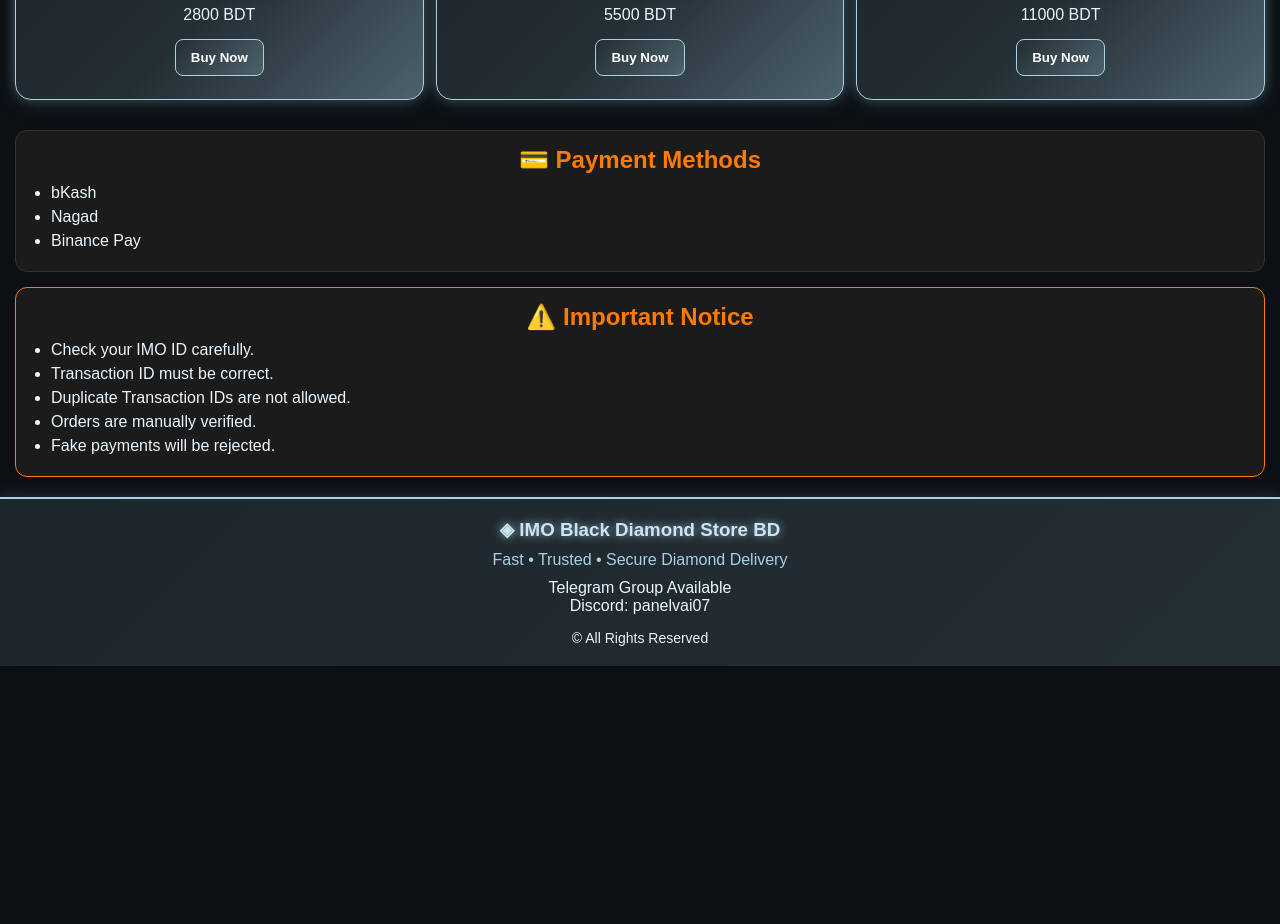
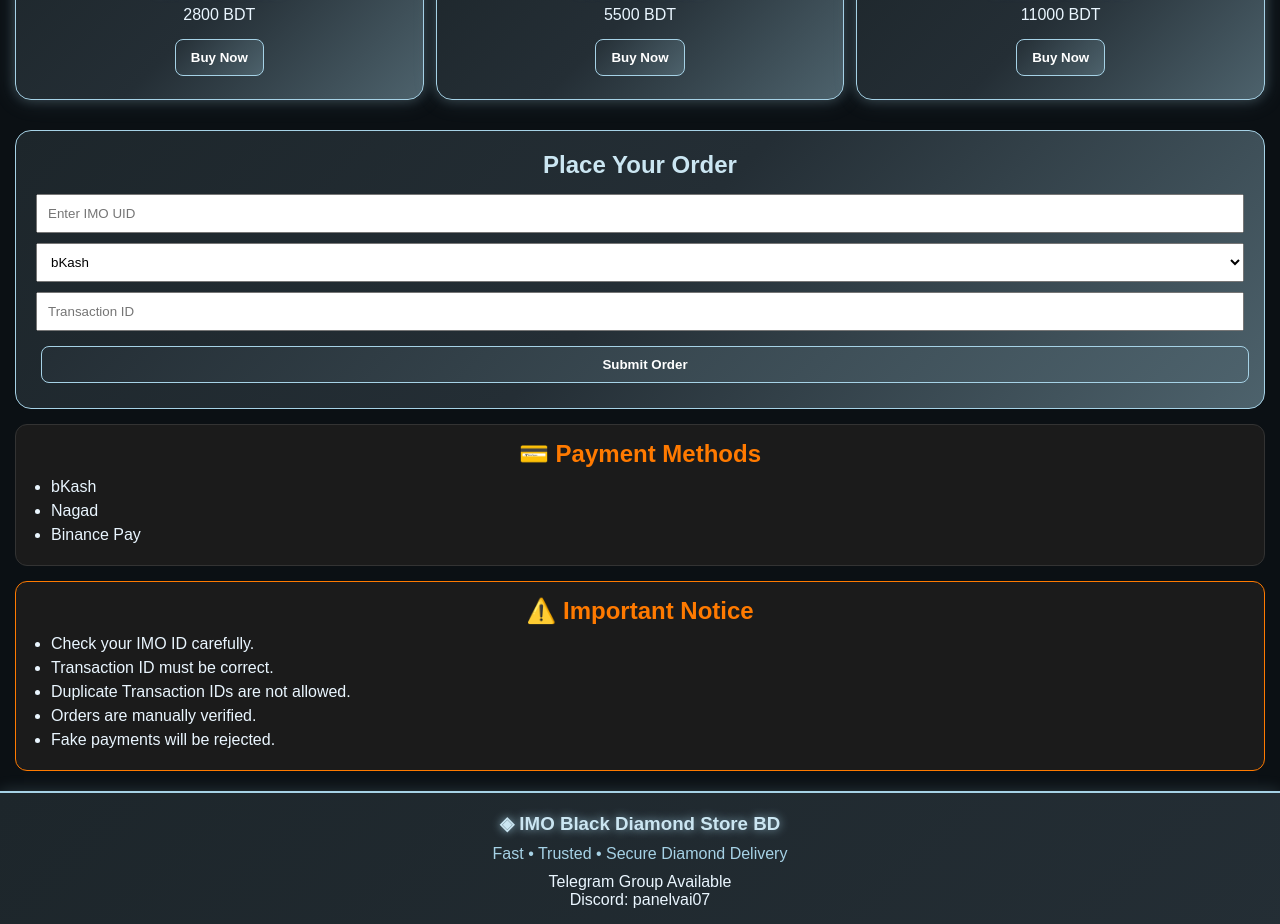
Before and after one commit to samirofficial0007/IMO-Diamond-Store-BD, a React (Vite) app in the folder client/: page / in a window 1280 px wide. Shown: the part 1420-2344 px from the top of the page. Before the commit the page ends 2086 px from the top, so only its background shows below. Built offline with nearby package versions, Linux system fonts and the light colour scheme.

Commit message:
Update Home.jsx

```diff
--- a/client/src/pages/Home.jsx
+++ b/client/src/pages/Home.jsx
@@ -4,6 +4,7 @@
 import WarningNotice from "../components/WarningNotice";
 import NotificationBox from "../components/NotificationBox";
 import PaymentMethod from "../components/PaymentMethod";
+import OrderForm from "../components/OrderForm";
 import Footer from "../components/Footer";
 
 function Home() {
@@ -34,8 +35,7 @@
         style={{
           fontSize: "48px",
           color: "#CBE6F2",
-          textShadow:
-            "0 0 12px rgba(166,210,230,0.8)"
+          textShadow: "0 0 12px rgba(166,210,230,0.8)"
         }}
       >
         ◈
@@ -46,8 +46,7 @@
           color: "#CBE6F2",
           marginTop: "10px",
           fontSize: "32px",
-          textShadow:
-            "0 0 15px rgba(166,210,230,0.8)"
+          textShadow: "0 0 15px rgba(166,210,230,0.8)"
         }}
       >
         IMO Black Diamond Store BD
@@ -92,6 +91,8 @@
 
   <PackageList />
 
+  <OrderForm />
+
   <PaymentMethod />
 
   <WarningNotice />
```
